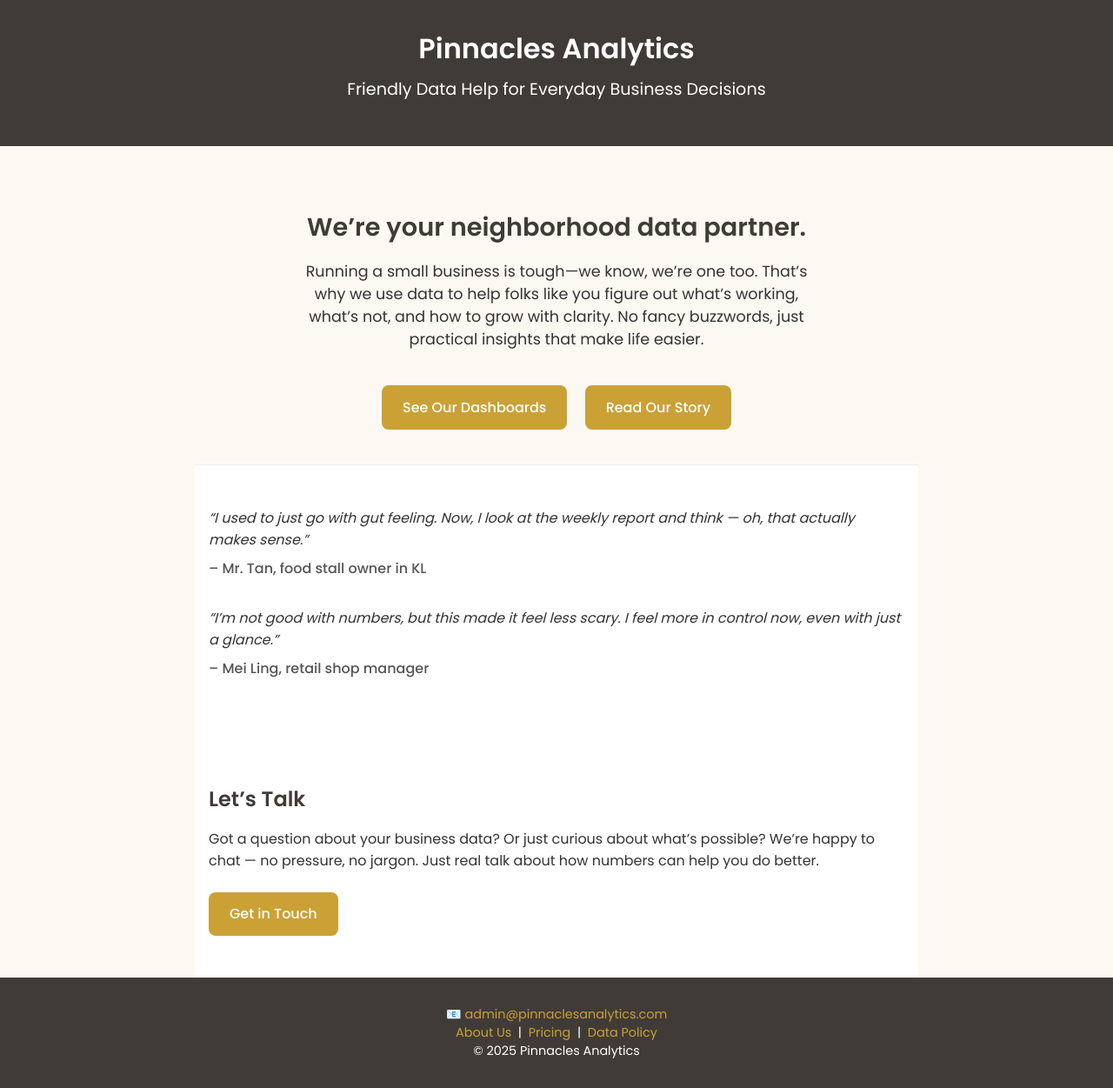
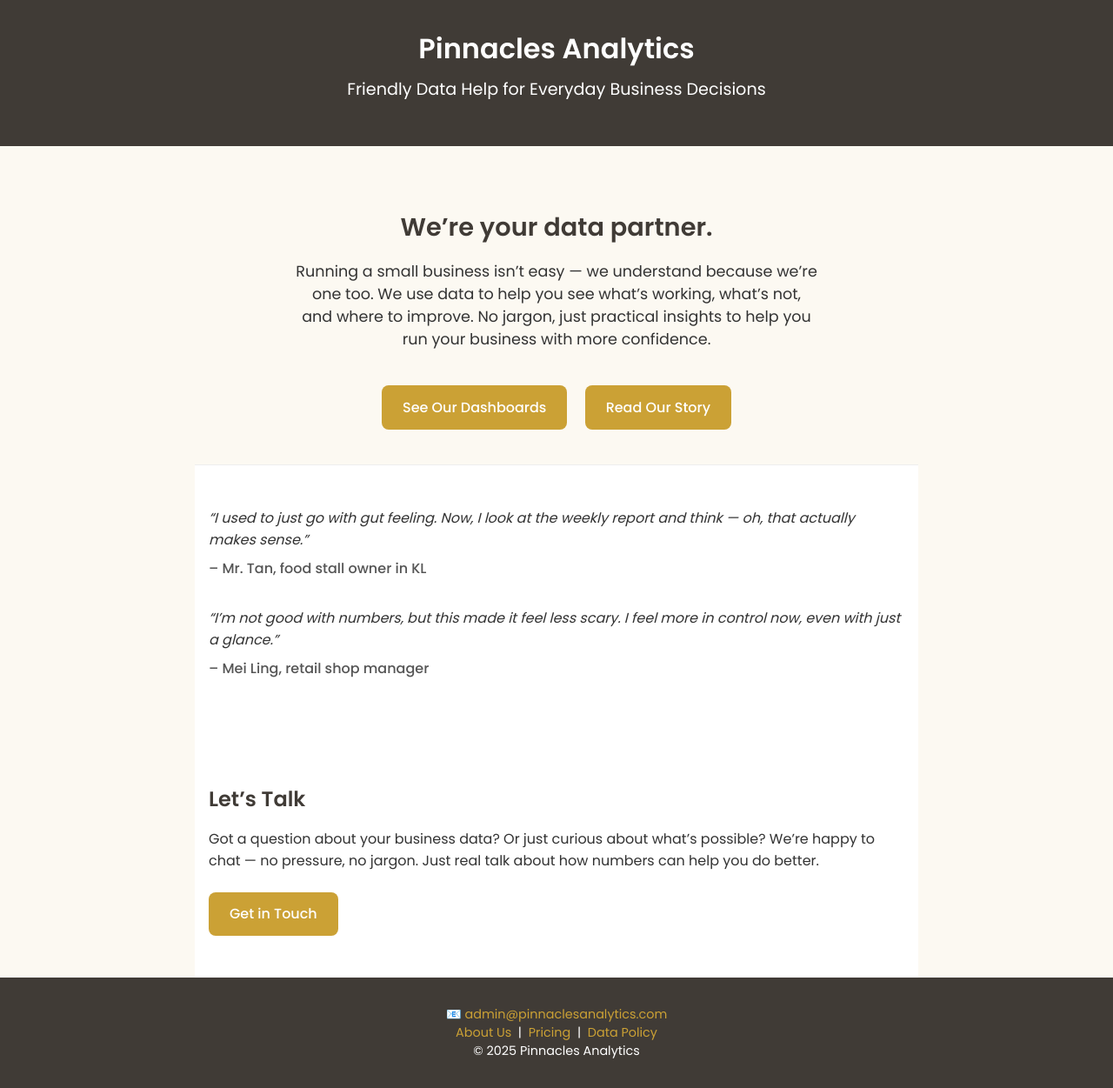
Before and after one commit to lyven81/pinnacles-learning-website, a Jekyll site: the page index.html, which Jekyll copies as it is, in a window 1280 px wide. Shown: the whole page at 87% size. Built offline with Jekyll 4.4.1, drawn with Linux system fonts in a browser that asks for light colours.

Commit message:
Update index.html

```diff
--- a/index.html
+++ b/index.html
@@ -126,8 +126,8 @@
   </header>
 
   <section class="hero">
-    <h2>We’re your neighborhood data partner.</h2>
-    <p>Running a small business is tough—we know, we’re one too. That’s why we use data to help folks like you figure out what’s working, what’s not, and how to grow with clarity. No fancy buzzwords, just practical insights that make life easier.</p>
+    <h2>We’re your data partner.</h2>
+    <p>Running a small business isn’t easy — we understand because we’re one too. We use data to help you see what’s working, what’s not, and where to improve. No jargon, just practical insights to help you run your business with more confidence.</p>
     <div class="cta-buttons">
       <a href="http://www.pinnaclesanalytics.com/dashboard.html">See Our Dashboards</a>
       <a href="http://www.pinnaclesanalytics.com/case-studies.html">Read Our Story</a>
```
